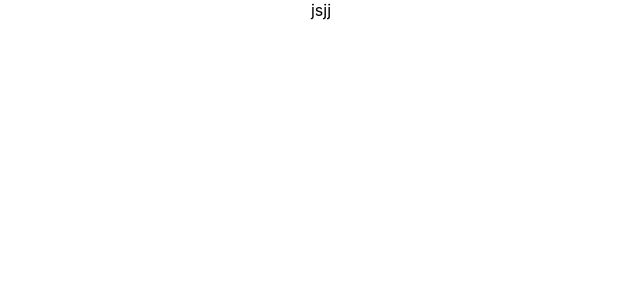
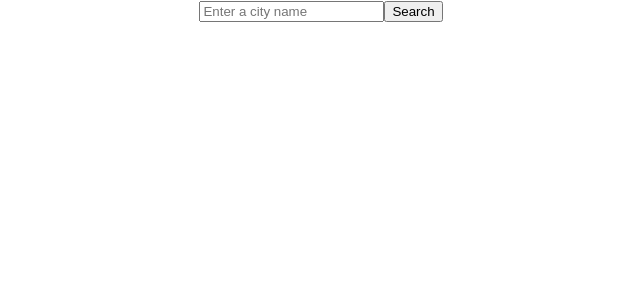
Before and after one commit to KerimGurbaz/weather-app2, a React (Create React App) app: page / in a window 1280 px wide. Shown: the top 300 px of the page, without its empty margins (319-959 px from the left). Built offline with nearby package versions, Linux system fonts and the light colour scheme.

Commit message:
header v2

```diff
--- a/src/header/Header.jsx
+++ b/src/header/Header.jsx
@@ -1,7 +1,21 @@
 import React from "react";
+import "./Header.css";
 
 const Header = () => {
-  return <div>jsjj</div>;
+  return (
+    <header className="header">
+      <form className="header__form">
+        <input
+          type="text"
+          placeholder="Enter a city name"
+          className="header__input"
+        />
+        <button type="submit" className="header__button">
+          Search
+        </button>
+      </form>
+    </header>
+  );
 };
 
 export default Header;
```
